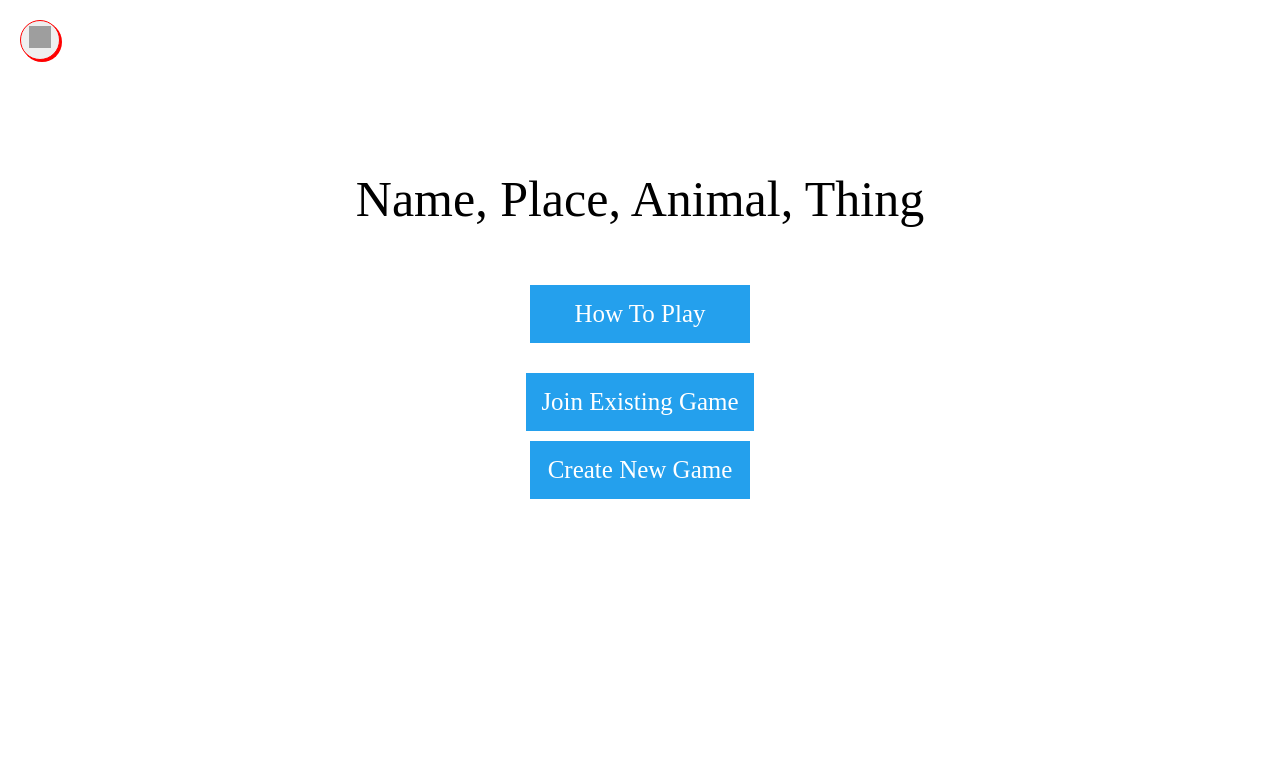
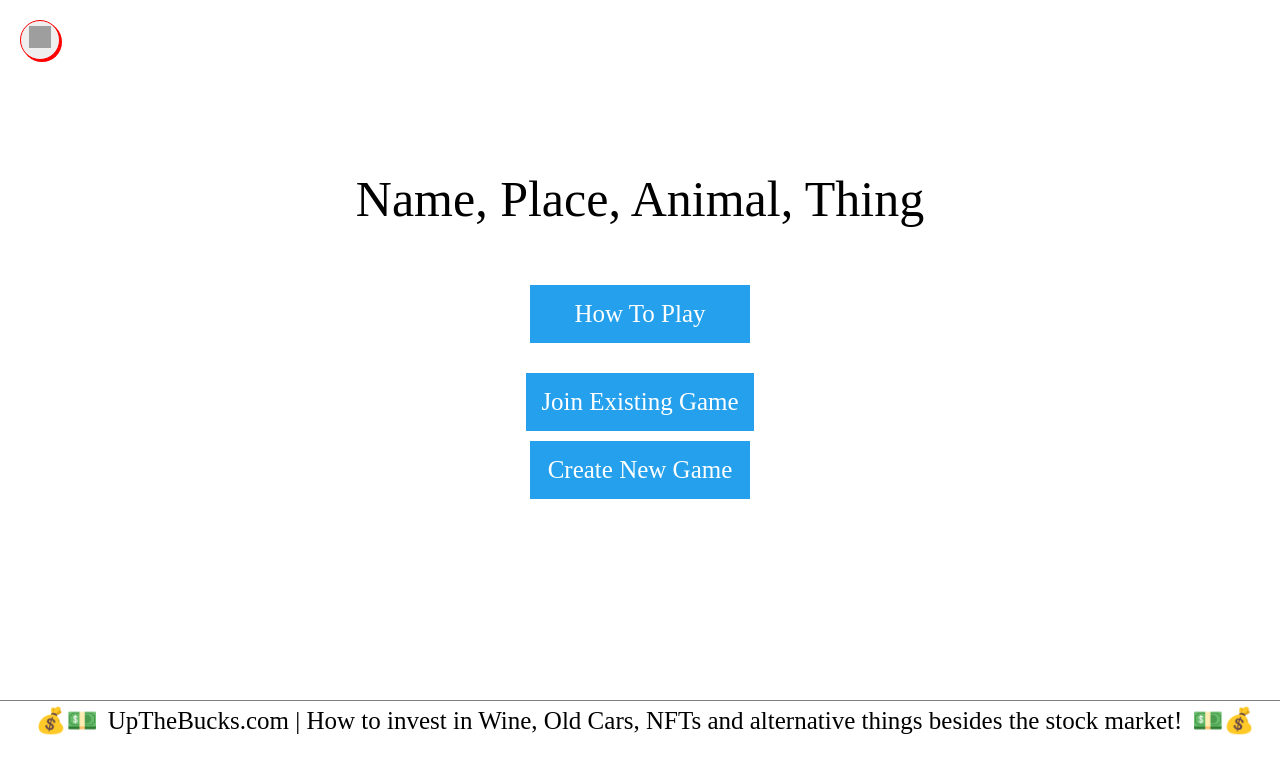
Before and after one commit to nihakhanna/name-place-animal-thing-client, a Next.js app: page / in a window 1280 px wide. Shown: the top 774 px of the page. Built offline with nearby package versions, Linux system fonts and the light colour scheme; no server answers; grey boxes are pictures that could not be loaded; a web font is replaced by a local one.

Commit message:
add footer for upthebucks

```diff
--- a/components/Landing.js
+++ b/components/Landing.js
@@ -57,7 +57,8 @@ const Footer = styled.div`
   text-align: center;
   border-top: 1px solid gray;
   max-height: 60px;
-  font-family: ${theme.font}
+  font-family: ${theme.font};
+  font-size: 25px;
 `
 
 const Landing = () => {
@@ -109,14 +110,14 @@ const Landing = () => {
           </>}
         {/* <ClearDiv></ClearDiv> */}
       </Container>
-      {/* <Footer>🏠🌴
+      {!isGamePlaying && <Footer>💰💵
           <a onClick={(e) => {
-          gtag('event', 'go_to_sustaynably', {
+          gtag('event', 'go_to_upthebucks', {
           });
-        }} style={{ paddingRight: '10px', paddingLeft: '10px', textDecoration: 'none', color: 'black' }} href="https://sustaynably.com">
-          Sustaynably.com | Find the best eco resorts and nature inspired experiences</a>
-        🌴🏠
-        </Footer> */}
+        }} style={{ paddingRight: '10px', paddingLeft: '10px', textDecoration: 'none', color: 'black' }} href="https://www.upthebucks.com/alternative-investments-other-than-the-stock-market/">
+          UpTheBucks.com | How to invest in Wine, Old Cars, NFTs and alternative things besides the stock market!</a>
+        💵💰
+        </Footer>}
     </>
   )
 }
```
